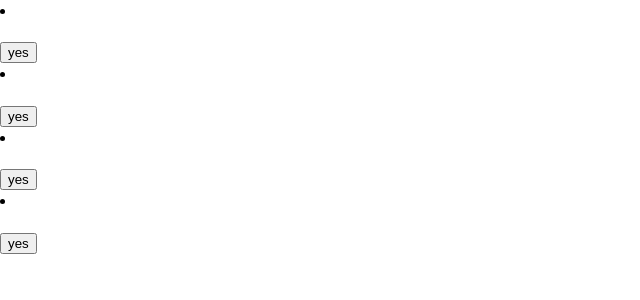
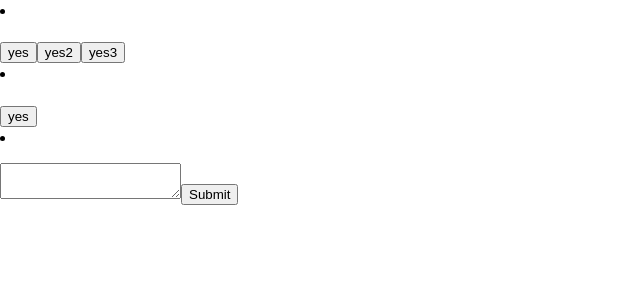
Before and after one commit to amabelledee/DeuceBags, a React (Create React App) app in the folder deucebags/: page / in a window 1280 px wide. Shown: the top 300 px of the page, without its empty margins (0-640 px from the left). Built offline with nearby package versions, Linux system fonts and the light colour scheme.

Commit message:
combined components and made journal

```diff
--- a/deucebags/src/App.js
+++ b/deucebags/src/App.js
@@ -1,10 +1,9 @@
 import React, { Component } from 'react';
 
 import './App.css';
-import Joke from './joke'
-import Quote from './quote'
-import Compliment from './compliment'
+import Buttons from './buttons/buttons'
 import Geo from './geo'
+import Form from './journal'
 
 
 
@@ -13,10 +12,10 @@ class App extends Component {
   render() {
     return [
 
-    <li key="Joke"><Joke /></li>,
-    <li key="Quote"><Quote /></li>,
-    <li key="Compliment"><Compliment /></li>,
+    <li key="Buttons"><Buttons /></li>,
     <li key="Geo"><Geo /></li>,
+    <li key="form"><Form /></li>
+
     ];
 }}
 
--- /dev/null
+++ b/deucebags/src/buttons/buttons.js
@@ -0,0 +1,58 @@
+import React, { Component } from 'react';
+import unirest from 'unirest'
+import axios from 'axios'
+import '../App.css';
+
+
+class Buttons extends Component {
+  constructor() {
+      super()
+      this.state = {
+        h1: '',
+        h2: ''
+      }
+      this.handleClick = this.handleClick.bind(this)
+      this.handleClick2 = this.handleClick2.bind(this)
+      this.handleClick3 = this.handleClick3.bind(this)
+  }
+
+// handleClick() {
+// axios.get('https://icanhazdadjoke.com/accept')
+// .then(response => this.setState(console.log(response.data) //{h1: response.data}))
+// ))}
+
+handleClick() {
+unirest.get("https://icanhazdadjoke.com")
+.header("accept", "application/json")
+
+.then(result => this.setState({h1: result.body.joke, h2: ''}))
+
+
+}
+handleClick2() {
+  axios.get('https://complimentr.com/api')
+  .then(response2 => this.setState({h1: response2.data.compliment, h2: ''}))
+  }
+
+  handleClick3() {
+    axios.get('http://quotes.rest/qod.json')
+    .then(response => this.setState({h1: response.data.contents.quotes[0].quote, h2: response.data.contents.quotes[0].author}))
+    }
+
+
+render () {
+  return(
+  <div>
+      <div  className='container'>
+      <h1> {this.state.h1} </h1>
+      <h2> {this.state.h2} </h2>
+  </div>
+  <button  id="jokebutton" onClick={this.handleClick}>yes</button>
+  <button  id="compliment" onClick={this.handleClick2}>yes2</button>
+  <button id="quote" onClick={this.handleClick3}>yes3</button>
+  </div>)
+
+};
+
+}
+export default Buttons;
--- a/deucebags/src/joke.js
+++ /dev/null
@@ -1,43 +0,0 @@
-import React, { Component } from 'react';
-import unirest from 'unirest'
-import './App.css';
-
-
-class Joke extends Component {
-  constructor() {
-      super()
-      this.state = {
-        h1: ''
-      }
-      this.handleClick = this.handleClick.bind(this)
-  }
-
-// handleClick() {
-// axios.get('https://icanhazdadjoke.com/accept')
-// .then(response => this.setState(console.log(response.data) //{h1: response.data}))
-// ))}
-
-handleClick() {
-unirest.get("https://icanhazdadjoke.com")
-.header("accept", "application/json")
-
-.then(result => this.setState({h1: result.body.joke}))
-
-
-}
-
-
-render () {
-  return(
-  <div>
-      <div id="joke" className='container'>
-      <h1> {this.state.h1} </h1>
-  </div>
-  <button className='button1' onClick={this.handleClick}>yes</button>
-
-  </div>)
-
-};
-
-}
-export default Joke;
--- a/deucebags/src/journal.js
+++ b/deucebags/src/journal.js
@@ -0,0 +1,40 @@
+import React, { Component } from 'react';
+
+import './App.css';
+
+
+class Form extends Component {
+    constructor() {
+      super();
+      this.state = {
+        p: ''
+      };
+
+      this.handleChange = this.handleChange.bind(this);
+
+    }
+
+    handleChange(event) {
+      this.setState({p: event.target.value});
+    }
+
+    handleSubmit(event) {
+      alert('An essay was submitted: ' + this.state.value);
+      event.preventDefault();
+    }
+
+    render() {
+      return (
+        <form action="/neverland.pcp" onSubmit={this.handleSubmit}>
+          <label><p onChange={this.handleChange}>
+             {this.state.p}
+            </p>
+            <textarea value={this.state.value} onChange={this.handleChange} />
+
+          </label>
+          <input type="submit" value="Submit" />
+        </form>
+      );
+    }
+  }
+  export default Form;
```
Also changed, not shown: deucebags/src/apicalls/joke.js (added, +57 -0 lines), deucebags/src/apicalls/compliment.js (renamed from deucebags/src/compliment.js), deucebags/src/apicalls/quote.js (renamed from deucebags/src/quote.js), deucebags/src/apicalls/quote2.js (renamed from deucebags/src/quote2.js).
